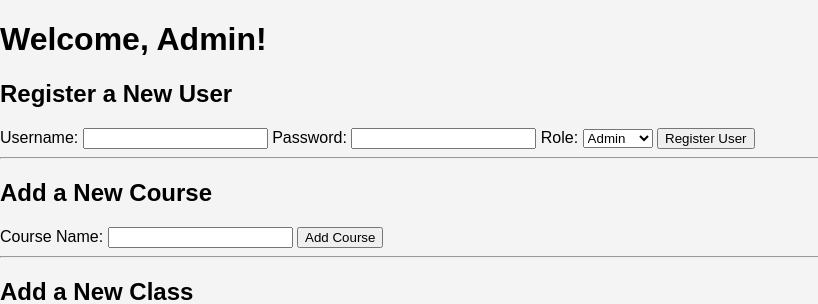
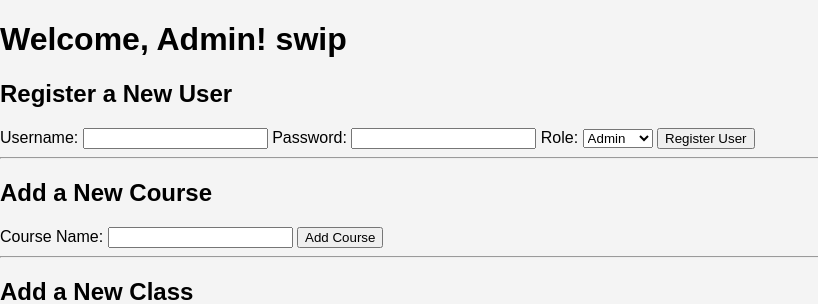
Before and after one commit to swastik500/attendanceCol, a Flask app: page /admin/dashboard in a window 1280 px wide. Shown: the top 304 px of the page, without its empty margins (0-818 px from the left). Run offline with Flask 3, Linux system fonts and the light colour scheme; a user stored in the database is signed in.

Commit message:
admin dashboard change3

```diff
--- a/templates/admin_dashboard.html
+++ b/templates/admin_dashboard.html
@@ -7,7 +7,7 @@
     <link rel="stylesheet" href="{{ url_for('static', filename='css/styles.css') }}">
 </head>
 <body>
-    <h1>Welcome, Admin!</h1>
+    <h1>Welcome, Admin! swip</h1>
 
     <!-- Flash Messages -->
     {% with messages = get_flashed_messages(with_categories=True) %}
```
